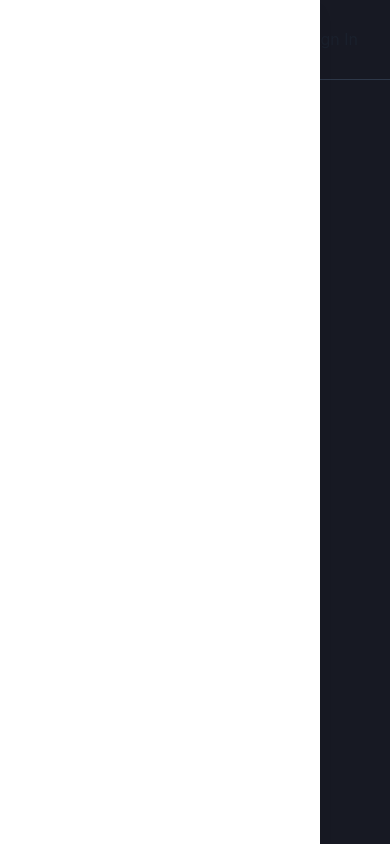
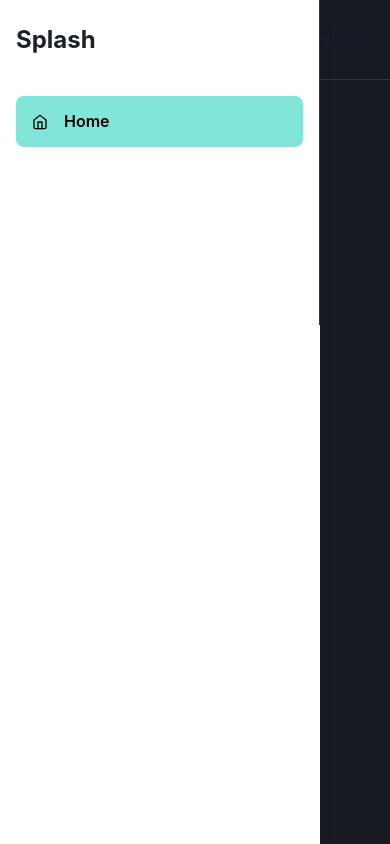
Before and after one commit to TP-WSS-GL-2022/splash-frontend, a React (Vite) app: page /home in a window 390 px wide. Both pictures are taken after a click on the button "open menu". Built offline with nearby package versions, Linux system fonts and the light colour scheme.

Commit message:
🐛 fixed mobile sidebar

```diff
--- a/src/layouts/home/Home.tsx
+++ b/src/layouts/home/Home.tsx
@@ -6,9 +6,14 @@ import { Box, HStack, useDisclosure, VStack } from "@chakra-ui/react";
 import { HomeNavbar, HomeSidebar } from "./components/";
 
 const Home: FC = () => {
+    const { isOpen: sidebarIsOpen, onToggle: toggleSidebar } = useDisclosure();
     return (
         <HStack minH="100vh" bg="gray.900" align="stretch" gap="0">
-            <HomeSidebar />
+            <HomeSidebar
+                display={{ base: "none", md: "block" }}
+                open={sidebarIsOpen}
+                toggle={toggleSidebar}
+            />
 
             <VStack flex="1" m="0 !important">
                 <HomeNavbar />
--- a/src/layouts/home/components/HomeNavbar.tsx
+++ b/src/layouts/home/components/HomeNavbar.tsx
@@ -2,17 +2,27 @@ import { FC } from "react";
 import { FiMenu, FiVideo } from "react-icons/fi";
 
 import {
-    Avatar, Button, Drawer, DrawerContent, Flex, FlexProps, HStack, IconButton, Menu, MenuButton,
-    MenuDivider, MenuItem, MenuList, Text, useDisclosure
+    Avatar,
+    Button,
+    Drawer,
+    DrawerContent,
+    Flex,
+    HStack,
+    IconButton,
+    Menu,
+    MenuButton,
+    MenuDivider,
+    MenuItem,
+    MenuList,
+    Text,
+    useDisclosure,
 } from "@chakra-ui/react";
 
 import { useAuth } from "../../../hooks/useAuth";
 import HomeSidebar from "./HomeSidebar";
 
-interface HomeNavbarProps extends FlexProps {}
-
-const HomeNavbar: FC = ({ ...rest }: HomeNavbarProps) => {
-    const { isOpen, onToggle } = useDisclosure();
+const HomeNavbar: FC = () => {
+    const { isOpen: drawerIsOpen, onToggle: toggleDrawer } = useDisclosure();
     const { isLoggedIn } = useAuth();
 
     return (
@@ -28,7 +38,7 @@ const HomeNavbar: FC = ({ ...rest }: HomeNavbarProps) => {
         >
             <IconButton
                 display={{ base: "flex", md: "none" }}
-                onClick={onToggle}
+                onClick={toggleDrawer}
                 variant="outline"
                 aria-label="open menu"
                 icon={<FiMenu />}
@@ -36,14 +46,14 @@ const HomeNavbar: FC = ({ ...rest }: HomeNavbarProps) => {
 
             <Drawer
                 autoFocus={false}
-                isOpen={isOpen}
+                isOpen={drawerIsOpen}
                 placement="left"
-                onClose={onToggle}
+                onClose={toggleDrawer}
                 returnFocusOnClose={false}
-                onOverlayClick={onToggle}
+                onOverlayClick={toggleDrawer}
             >
                 <DrawerContent>
-                    <HomeSidebar />
+                    <HomeSidebar open={drawerIsOpen} toggle={toggleDrawer} />
                 </DrawerContent>
             </Drawer>
 
--- a/src/layouts/home/components/HomeSidebar.tsx
+++ b/src/layouts/home/components/HomeSidebar.tsx
@@ -1,10 +1,24 @@
 import { FC, PropsWithChildren } from "react";
 import { IconType } from "react-icons";
-import { FiChevronsLeft, FiCompass, FiHome, FiSettings, FiStar } from "react-icons/fi";
+import {
+    FiChevronsLeft,
+    FiCompass,
+    FiHome,
+    FiSettings,
+    FiStar,
+} from "react-icons/fi";
 import { useLocation, useNavigate } from "react-router-dom";
 
 import {
-    Box, BoxProps, Button, Flex, Icon, IconButton, Text, Tooltip, useDisclosure, VStack
+    Box,
+    BoxProps,
+    Button,
+    Flex,
+    Icon,
+    IconButton,
+    Text,
+    Tooltip,
+    VStack,
 } from "@chakra-ui/react";
 
 import { AppRoute } from "../../../util/routes";
@@ -78,19 +92,19 @@ const HomeSidebarItem: FC<HomeSidebarItemProps> = ({
     );
 };
 
-interface HomeSidebarProps extends BoxProps {}
+interface HomeSidebarProps extends BoxProps {
+    open: boolean;
+    toggle: () => void;
+}
 
-const HomeSidebar: FC<HomeSidebarProps> = ({ ...rest }) => {
-    const { isOpen, onToggle } = useDisclosure();
-
+const HomeSidebar: FC<HomeSidebarProps> = ({ open, toggle, ...rest }) => {
     return (
         <Box
             alignSelf="stretch"
             borderRight="1px"
             borderRightColor="gray.700"
             transition="0.4s ease-in-out"
-            display={{ base: "none", md: "block" }}
-            w={{ base: "full", md: isOpen ? "15rem" : "5rem" }}
+            w={{ base: "full", md: open ? "15rem" : "5rem" }}
             {...rest}
         >
             <Box pos="sticky" top={0} mx={4}>
@@ -104,7 +118,7 @@ const HomeSidebar: FC<HomeSidebarProps> = ({ ...rest }) => {
                     <Text
                         fontSize="2xl"
                         fontWeight="bold"
-                        opacity={isOpen ? "1" : "0"}
+                        opacity={open ? "1" : "0"}
                         transition="0.2s ease-in"
                         position="absolute"
                     >
@@ -116,7 +130,7 @@ const HomeSidebar: FC<HomeSidebarProps> = ({ ...rest }) => {
                             <Icon
                                 as={FiChevronsLeft}
                                 transform={`rotate(${
-                                    isOpen ? "0deg" : "180deg"
+                                    open ? "0deg" : "180deg"
                                 })`}
                                 transition="opacity 0.2s ease-in, transform 0.2s ease-in"
                             />
@@ -129,7 +143,7 @@ const HomeSidebar: FC<HomeSidebarProps> = ({ ...rest }) => {
                         bg="whiteAlpha.200"
                         borderRadius="lg"
                         _hover={{ bg: "teal.200", color: "black" }}
-                        onClick={onToggle}
+                        onClick={toggle}
                     />
                 </Flex>
 
@@ -139,12 +153,12 @@ const HomeSidebar: FC<HomeSidebarProps> = ({ ...rest }) => {
                             key={index}
                             icon={item.icon}
                             link={item.link}
-                            isSidebarOpen={isOpen}
+                            isSidebarOpen={open}
                             tooltipLabel={item.name}
                         >
                             <Text
                                 fontSize="md"
-                                opacity={isOpen ? "1" : "0"}
+                                opacity={open ? "1" : "0"}
                                 transition="opacity 0.2s ease-in"
                             >
                                 {item.name}
```
